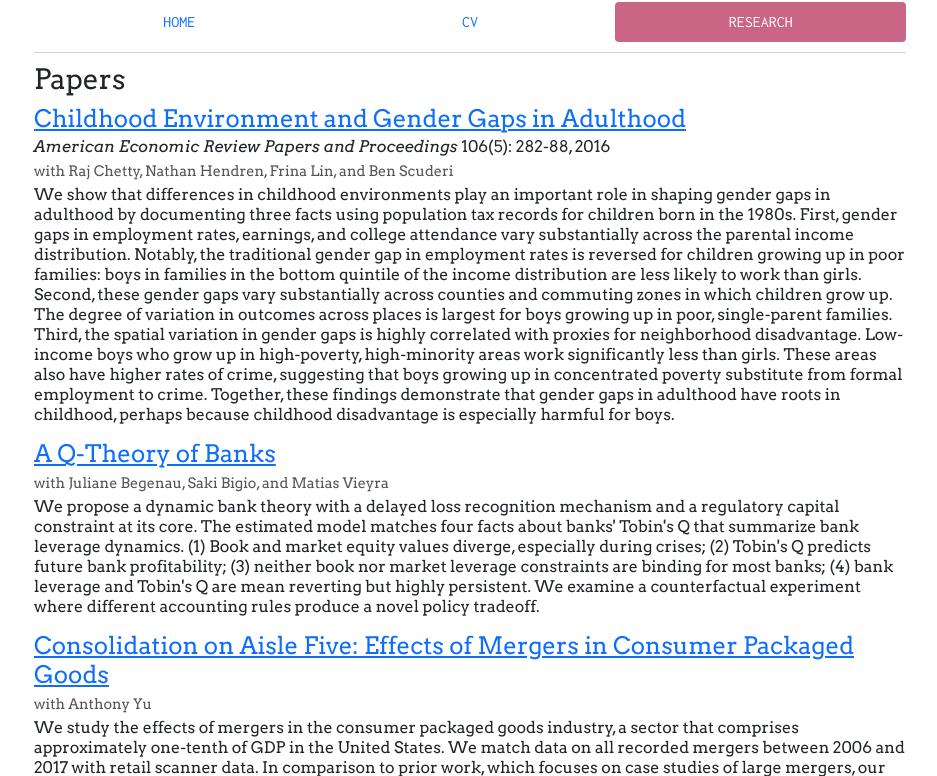
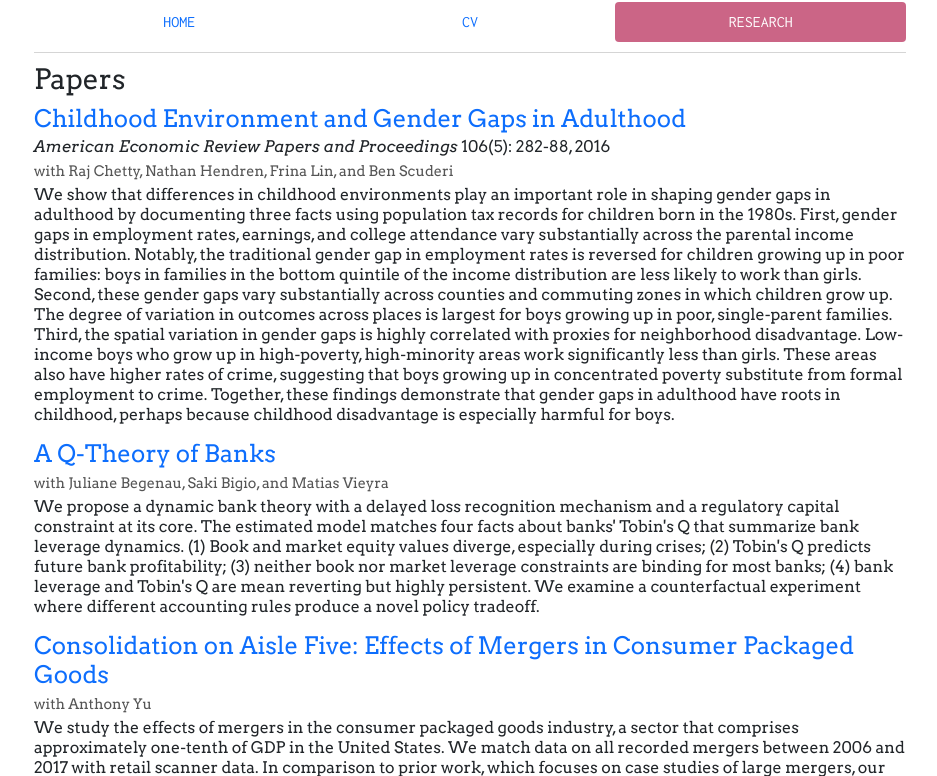
Before and after one commit to jmajic/jmajic.github.io, a Jekyll site: the page built from research/index.html, in a window 1280 px wide. Shown: the part 134-910 px from the top of the page, without its empty margins (170-1107 px from the left). Built offline with Jekyll 4.4.1, drawn with Linux system fonts in a browser that asks for light colours.

Commit message:
Try again to get rid of underlining

```diff
--- a/css/main.css
+++ b/css/main.css
@@ -19,6 +19,7 @@ h3.text-muted a:hover { text-decoration: none; color: #009b77; }
     background-color: #cb6586 !important;
 }
 
+/* Name at the Top */
 h1 a{text-decoration: none; color: black; }
 
 /* Custom container */
@@ -39,7 +40,7 @@ img.avatar { margin-bottom: 30px; }
 p { margin-bottom: 0; }
 ul { margin: 0; list-style-type: square; }
 
-h1, h2, h3, h4, h5, h6, .h1, .h2, .h3, .h4, .h5, .h6 . { font-family: 'Arvo', 'Georgia', 'Times'; text-decoration: none; }
+h1, h2, h3, h4, h5, h6, .h1, .h2, .h3, .h4, .h5, .h6 . { font-family: 'Arvo', 'Georgia', 'Times';}
 /* h1, h2, h3, h4, h5, h6, .h1, .h2, .h3, .h4, .h5, .h6 { font-family: 'Arvo', Georgia, Times; font-weight: 700;} */
 
 
@@ -51,6 +52,9 @@ h1, h2, h3, h4, h5, h6, .h1, .h2, .h3, .h4, .h5, .h6 . { font-family: 'Arvo', 'G
 
 /* .footer { border-top: 1px solid #d5d5d5; margin-top:10px;} */
 
+/* Research Page Settings */
+h4 a, h5 a, h6 a{text-decoration: none; }
+
 /* CSS Classes from Stepner */
 .info,.notes,.contact,.about,.error{margin-bottom:30px}
 .info,.note,.contact,.about,.error{width:100%;margin:0 auto;line-height:26px;clear:both}
```
